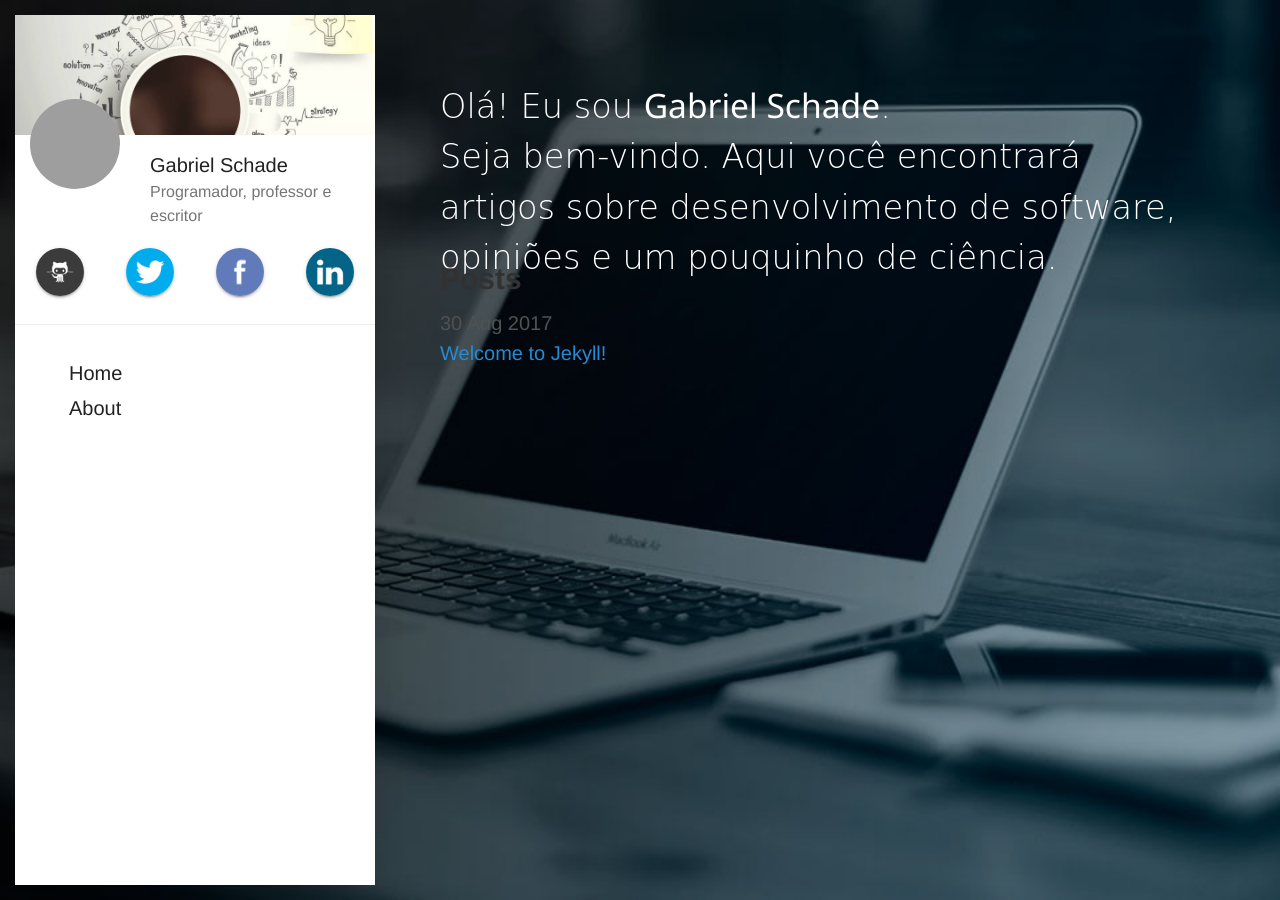
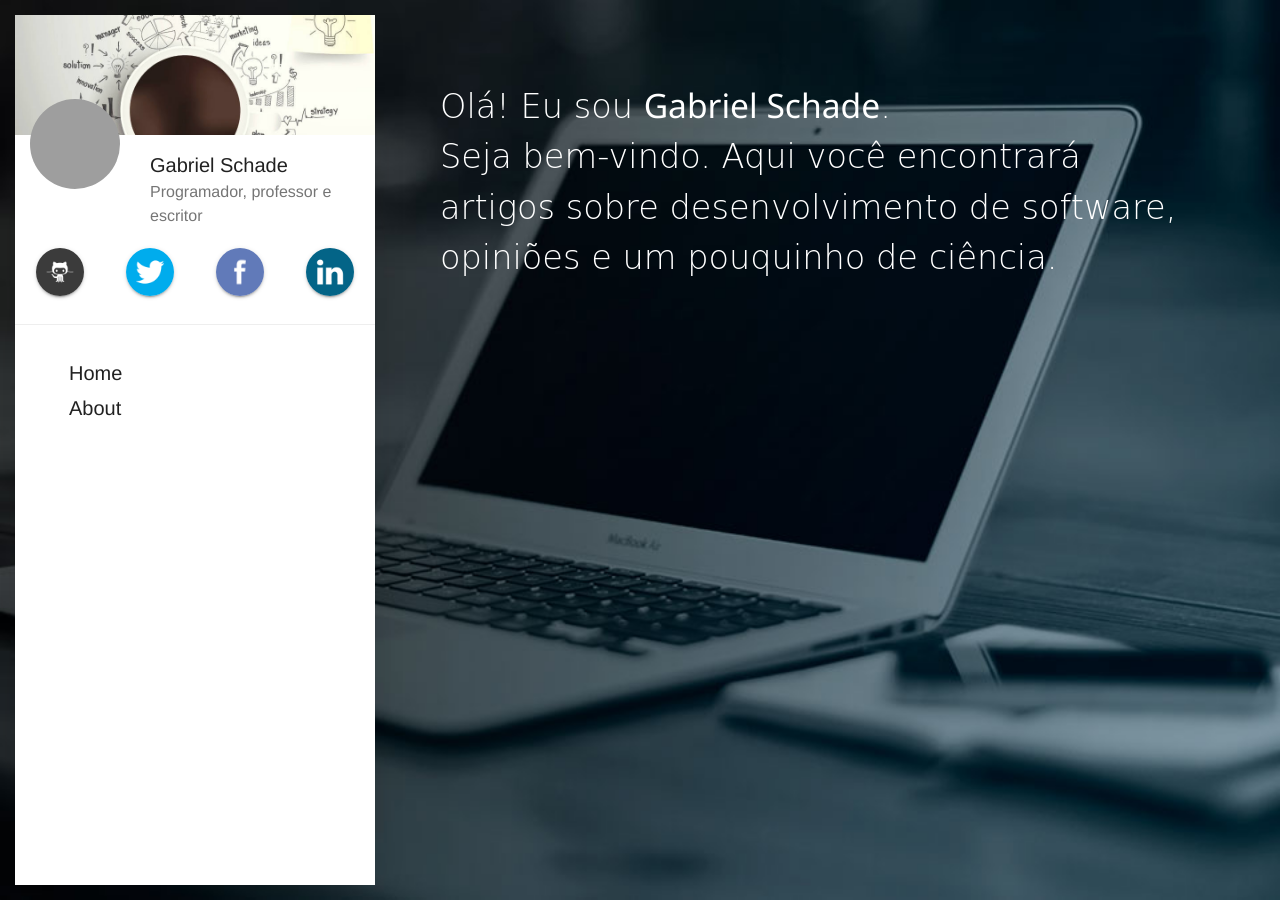
Before and after one commit to gabrielschade/gabrielschade.github.io, a Jekyll site: the page built from index.md, in a window 1280 px wide and 900 px high. Built offline with Jekyll 4.4.1, drawn with Linux system fonts in a browser that asks for light colours; nearby versions of some CDN libraries; comment, search, counter and statistics services are not loaded; grey boxes are pictures that could not be loaded.

Commit message:
fix-responsivo

```diff
--- a/css/blog.css
+++ b/css/blog.css
@@ -113,7 +113,7 @@
 }
 
 .intro-content{
-    height: 100px;
+    height: 100vh;
 }
 
 .default-font{
```
